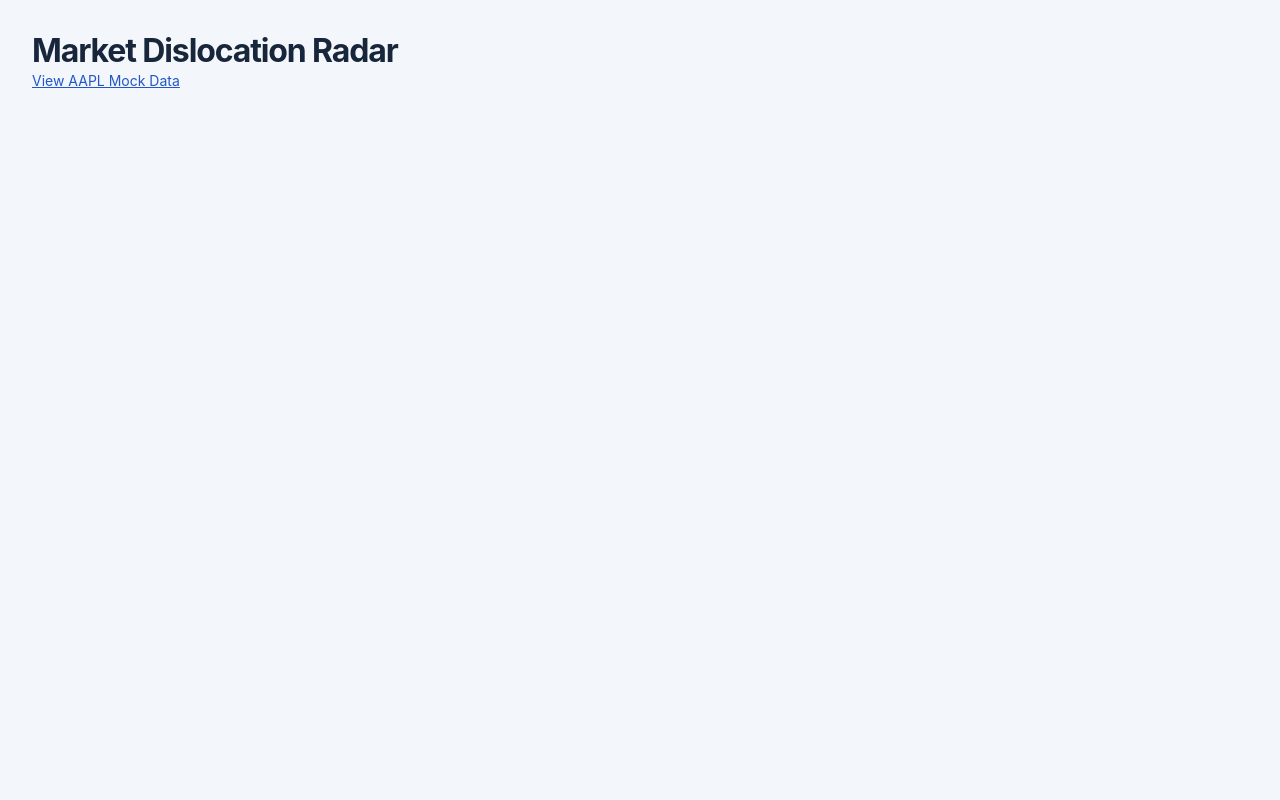
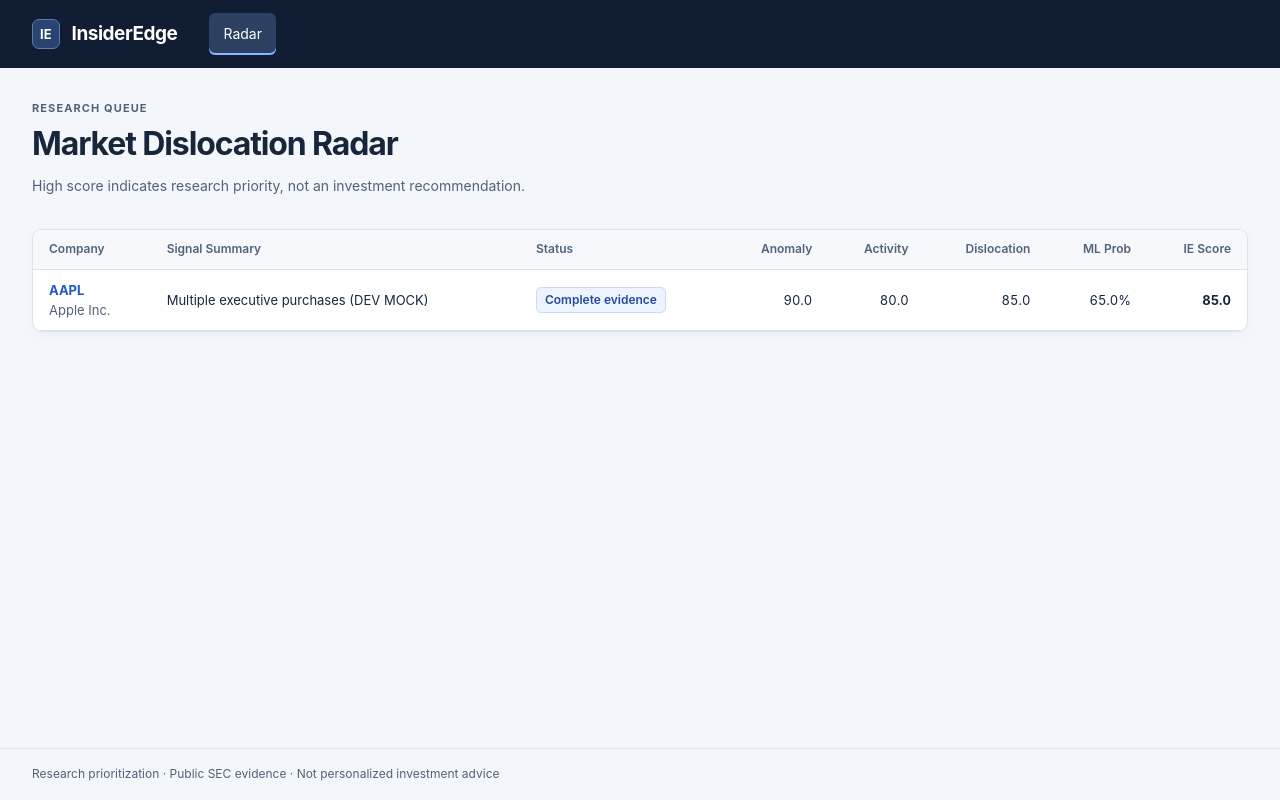
Before and after one commit to hmin6/InsiderEdge, a React (Vite) app in the folder frontend/: page / in a window 1280 px wide. Built offline with nearby package versions, Linux system fonts and the light colour scheme; no server answers.

Commit message:
Implement Market Dislocation Radar (Issue #20)

```diff
--- a/frontend/src/App.tsx
+++ b/frontend/src/App.tsx
@@ -1,13 +1,6 @@
 import { BrowserRouter, Routes, Route, Link } from "react-router-dom";
+import RadarPage from "./pages/RadarPage";
 import { AppShell, PageContainer, Panel, PanelSkeleton, ProductHeader, RoleBadge, ScoreStatusBadge, StateMessage, StatusBadge } from './components';
-
-// Placeholder components to validate routing for Issue #19
-const RadarPage = () => (
-  <div style={{ padding: "2rem" }}>
-    <h1>Market Dislocation Radar</h1>
-    <Link to="/company/AAPL">View AAPL Mock Data</Link>
-  </div>
-);
 
 const CompanyPage = () => (
   <div style={{ padding: "2rem" }}>
--- a/frontend/src/pages/RadarPage.tsx
+++ b/frontend/src/pages/RadarPage.tsx
@@ -0,0 +1,130 @@
+import { useEffect, useState } from "react";
+import { Link } from "react-router-dom";
+import { fetchRadar } from "../api/client";
+import { RadarItem } from "../types/api";
+import {
+  AppShell,
+  PageContainer,
+  ProductHeader,
+  ScoreStatusBadge,
+  PanelSkeleton,
+  StateMessage,
+} from "../components";
+
+export default function RadarPage() {
+  const [data, setData] = useState<RadarItem[]>([]);
+  const [loading, setLoading] = useState(true);
+  const [error, setError] = useState(false);
+
+  useEffect(() => {
+    fetchRadar()
+      .then((res) => {
+        // Sort by InsiderEdge Score descending by default
+        const sorted = res.items.sort((a, b) => {
+          const scoreA = a.insider_edge_score ?? 0;
+          const scoreB = b.insider_edge_score ?? 0;
+          return scoreB - scoreA;
+        });
+        setData(sorted);
+        setLoading(false);
+      })
+      .catch(() => {
+        setError(true);
+        setLoading(false);
+      });
+  }, []);
+
+  const shellNavigation = [{ label: "Radar", href: "/", current: true }];
+
+  if (loading) {
+    return (
+      <AppShell navigation={shellNavigation}>
+        <PageContainer>
+          <ProductHeader title="Market Dislocation Radar" />
+          <PanelSkeleton label="Loading Radar..." rows={5} />
+        </PageContainer>
+      </AppShell>
+    );
+  }
+
+  if (error) {
+    return (
+      <AppShell navigation={shellNavigation}>
+        <PageContainer>
+          <ProductHeader title="Market Dislocation Radar" />
+          <StateMessage kind="error" title="Unable to load Radar">
+            Failed to fetch current signals.
+          </StateMessage>
+        </PageContainer>
+      </AppShell>
+    );
+  }
+
+  return (
+    <AppShell navigation={shellNavigation}>
+      <PageContainer className="ie-reveal">
+        <ProductHeader
+          eyebrow="Research Queue"
+          title="Market Dislocation Radar"
+          description="High score indicates research priority, not an investment recommendation."
+        />
+
+        <div className="ie-panel ie-table-scroll">
+          <table className="ie-table">
+            <thead>
+              <tr>
+                <th>Company</th>
+                <th>Signal Summary</th>
+                <th>Status</th>
+                <th className="ie-number">Anomaly</th>
+                <th className="ie-number">Activity</th>
+                <th className="ie-number">Dislocation</th>
+                <th className="ie-number">ML Prob</th>
+                <th className="ie-number">IE Score</th>
+              </tr>
+            </thead>
+            <tbody>
+              {data.map((item) => (
+                <tr key={`${item.ticker}-${item.public_event_day}`}>
+                  <td>
+                    <Link
+                      to={`/company/${item.ticker}`}
+                      style={{ textDecoration: "none" }}
+                    >
+                      <strong>{item.ticker}</strong>
+                      <br />
+                      <span className="ie-muted">{item.company_name}</span>
+                    </Link>
+                  </td>
+                  <td>{item.insider_signal_summary || "—"}</td>
+                  <td>
+                    <ScoreStatusBadge status={item.score_status} />
+                  </td>
+                  <td className="ie-number">
+                    {item.anomaly_score?.toFixed(1) ?? "—"}
+                  </td>
+                  <td className="ie-number">
+                    {item.activity_score?.toFixed(1) ?? "—"}
+                  </td>
+                  <td className="ie-number">
+                    {item.dislocation_score?.toFixed(1) ?? "—"}
+                  </td>
+                  <td className="ie-number">
+                    {item.ml_outperformance_probability !== null
+                      ? `${(item.ml_outperformance_probability * 100).toFixed(1)}%`
+                      : "—"}
+                  </td>
+                  <td className="ie-number">
+                    <strong>
+                      {item.insider_edge_score?.toFixed(1) ?? "—"}
+                    </strong>
+                  </td>
+                </tr>
+              ))}
+            </tbody>
+          </table>
+        </div>
+      </PageContainer>
+    </AppShell>
+  );
+}
```
